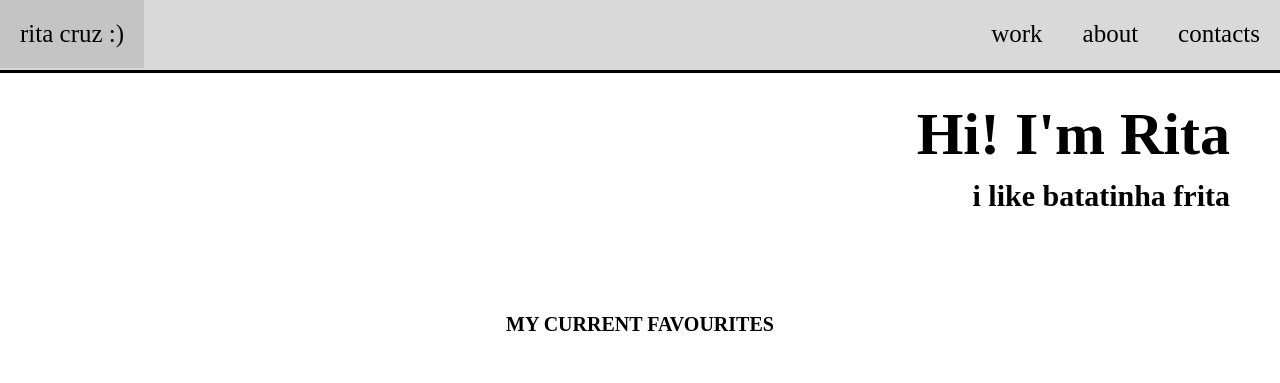
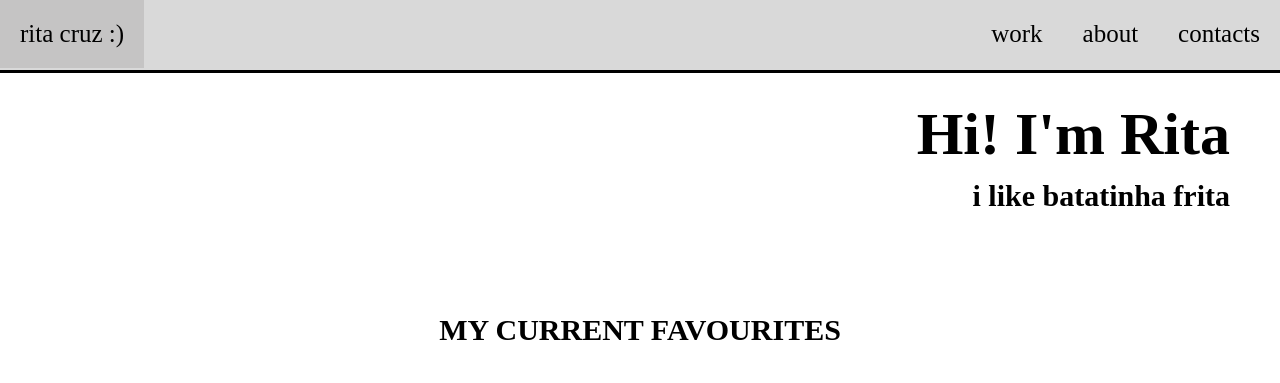
Before and after one commit to ritacdesigns/ritacdesigns.github.io, a plain HTML site: page index.html in a window 1280 px wide. Shown: the top 383 px of the page. Drawn offline with Linux system fonts and the light colour scheme; a web font is replaced by a local one.

Commit message:
Update index.css

```diff
--- a/index.css
+++ b/index.css
@@ -209,6 +209,11 @@ footer p
         {
             font-size: 60px;
         }
+
+    h2
+        {
+            font-size:30px;
+        }
     h3
         {
             font-size: 30px;
```
